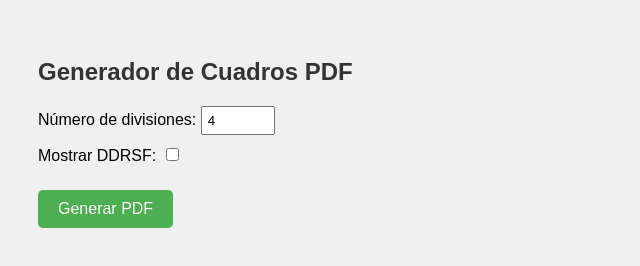
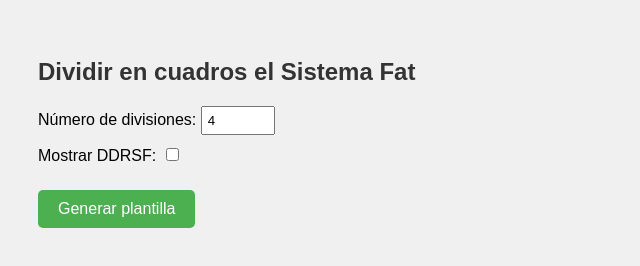
Before and after one commit to tosysy/Dividir-Clusters, a plain HTML site: page index.html in a window 1280 px wide. Shown: the whole page, without its empty margins (0-640 px from the left). Drawn offline with Linux system fonts and the light colour scheme.

Commit message:
Update index.html

```diff
--- a/index.html
+++ b/index.html
@@ -2,7 +2,7 @@
 <html lang="es">
 <head>
 <meta charset="UTF-8">
-<title>Generador de Cuadros PDF</title>
+<title>Plantilla de sistema FAT</title>
 <script src="https://cdn.jsdelivr.net/npm/pdf-lib/dist/pdf-lib.min.js"></script>
 <style>
   body { font-family: Arial, sans-serif; padding: 30px; background: #f0f0f0; }
@@ -16,11 +16,11 @@
 </head>
 <body>
 
-<h2>Generador de Cuadros PDF</h2>
+<h2>Dividir en cuadros el Sistema Fat</h2>
 
 <label>Número de divisiones: <input type="number" id="divs" value="4" min="2"></label>
 <label>Mostrar DDRSF: <input type="checkbox" id="ddrsf"></label>
-<button onclick="generarPDF()">Generar PDF</button>
+<button onclick="generarPDF()">Generar plantilla</button>
 
 <script>
 async function generarPDF() {
```
